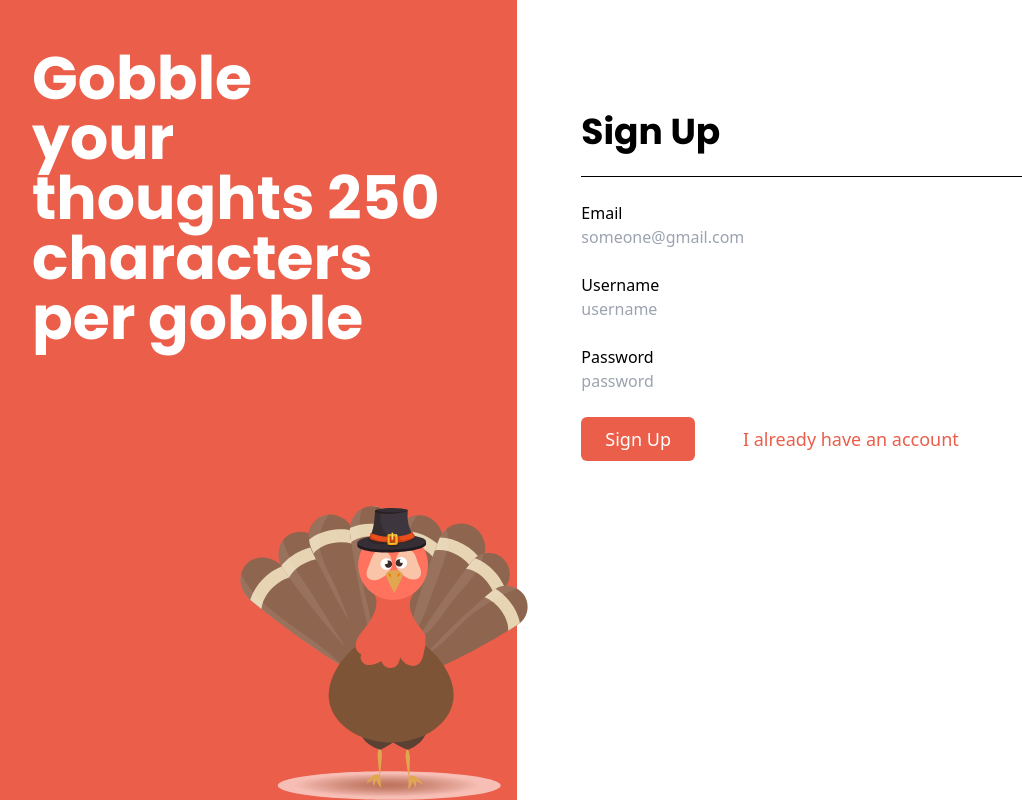
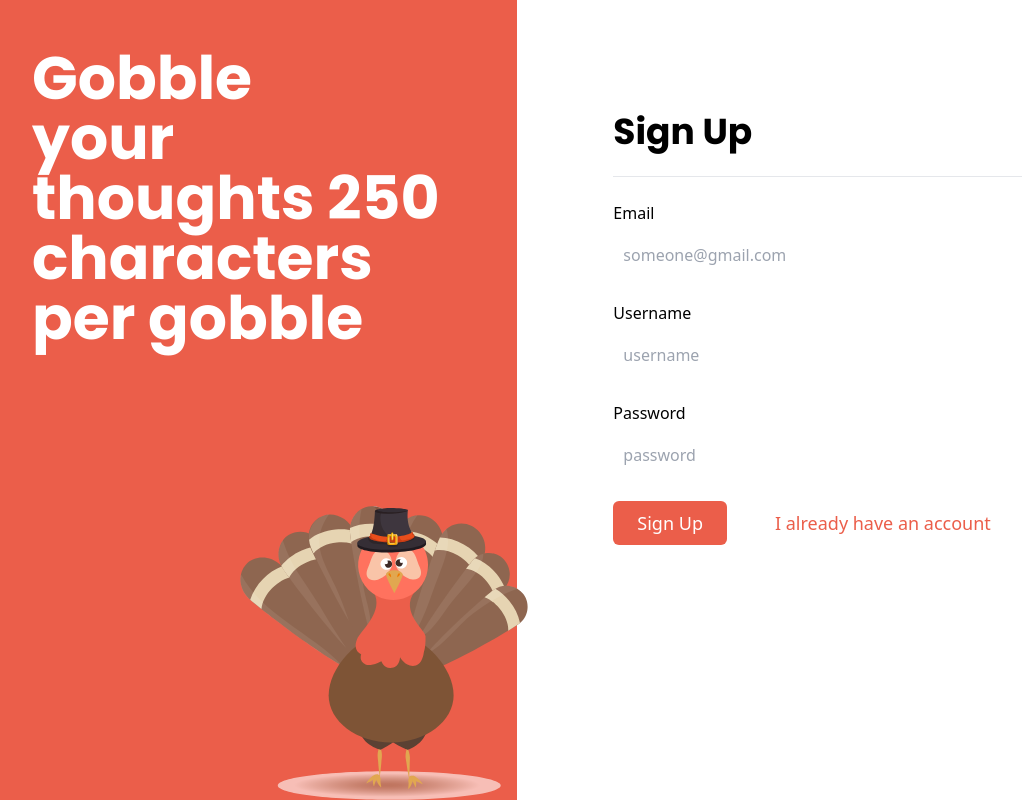
Before and after one commit to izner32/Gobbler, a Next.js app in the folder client/: page /signup in a window 1280 px wide. Shown: the whole page, without its empty margins (16-1038 px from the left). Built offline with nearby package versions, Linux system fonts and the light colour scheme.

Commit message:
:lipstick: fixed margins, hover to the buttons and input fields on sign up page

```diff
--- a/client/src/pages/signup.tsx
+++ b/client/src/pages/signup.tsx
@@ -39,31 +39,31 @@ function Signup() {
                     <img className ="md:w-[30%] lg:w-72 absolute bottom-0 ml-[20%]" src="Turkey.svg" alt="Girl in a jacket"></img>
                 </div>
                 <div className="col-span-12 md:col-span-7 ">
-                    <div className="m-28 md:ml-16 md:mr-16 ">
+                    <div className="m-28 md:ml-16 md:mr-16 lg:ml-20 lg:mr-20 xl:ml-24 xl:mr-24">
                         <h2 className="font-Poppins text-2xl md:text-2xl lg:text-3xl xl:text-4xl mb-6">Sign Up</h2>
                         <hr className="mb-6"></hr>
                         <div className="mb-6">
-                            <label className="block font">Email</label>
+                            <label className="block mb-2">Email</label>
                             <input
                                 type="email"
-                                className="block w-auto"
+                                className="w-full p-2 appearance-none border-2 border-white rounded focus:outline-none focus:bg-white focus:border-Turkey-500"
                                 value={emailValue}
                                 onChange={e => setEmailValue(e.target.value)}
                                 placeholder="someone@gmail.com" />
                         </div>
                         <div className="mb-6">
-                            <label className="block font">Username</label>
+                            <label className="block mb-2">Username</label>
                             <input
                                 type="text"
-                                className="block w-auto"
-                                value={emailValue}
+                                className="w-full p-2 appearance-none border-2 border-white rounded focus:outline-none focus:bg-white focus:border-Turkey-500"
+                                value={usernameValue}
                                 onChange={e => setEmailValue(e.target.value)}
                                 placeholder="username" />
                         </div>
                         <div className="mb-6">
-                            <label className="block">Password</label>
+                            <label className="block mb-2">Password</label>
                             <input
-                                className=""
+                                className="w-full p-2 appearance-none border-2 border-white rounded focus:outline-none focus:bg-white focus:border-Turkey-500"
                                 type="password"
                                 value={passwordValue}
                                 onChange={e => setPasswordValue(e.target.value)}
@@ -71,11 +71,11 @@ function Signup() {
                         </div>
                         <div className="flex flex-col md:flex-row">
                             <button
-                                className="text-sm md:text-sm lg:text-base xl:text-lg p-2 pr-6 pl-6 md:mr-6 mb-6 md:-mb-0 text-white bg-Turkey-500 rounded-md"
+                                className="text-sm md:text-sm lg:text-base xl:text-lg p-2 pr-6 pl-6 md:mr-6 mb-6 md:-mb-0 text-white bg-Turkey-500 rounded-md hover:bg-Turkey-600"
                                 disabled={!emailValue || !passwordValue} // disable if the value of these two is blank
                                 onClick={onSignUpClicked}>Sign&nbsp;Up</button>
                             <button
-                                className="text-sm md:text-sm lg:text-base xl:text-lg p-2 pr-6 pl-6 md:mr-6 text-Turkey-500 hover:text-white hover:bg-Turkey-500 hover:rounded-md"
+                                className="text-sm md:text-sm lg:text-base xl:text-lg p-2 pr-6 pl-6 md:mr-6 text-Turkey-500 hover:text-Turkey-800"
                                 onClick={() => router.push('/login')}>I already have an account</button>
                         </div>
                     </div>
```
